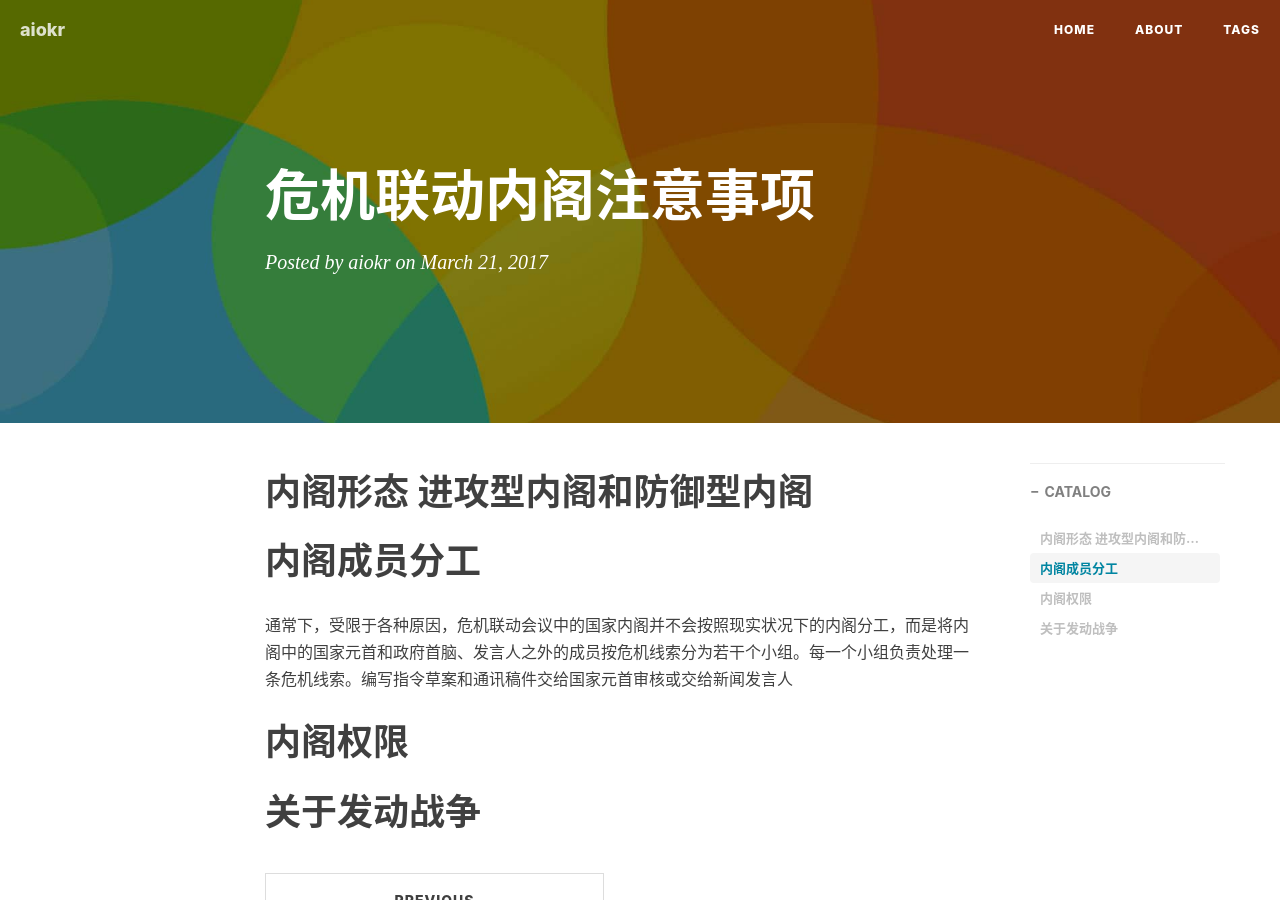
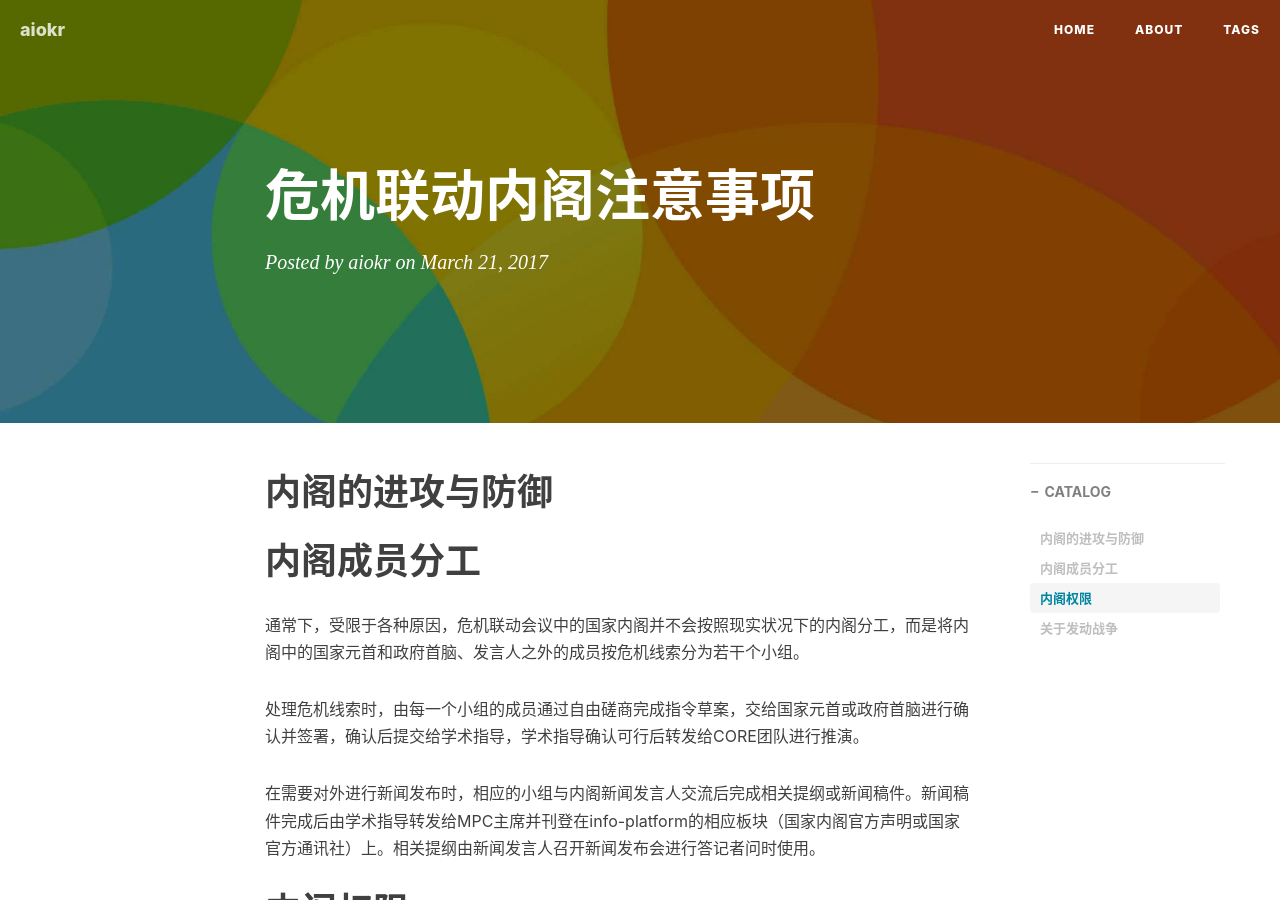
Before and after one commit to aiokr/github-pages-achieve, a Jekyll site: the page built from _posts/2017-03-20-US-Cabinet-2017-cabinet-tips.md, in a window 1280 px wide and 900 px high. Built offline with Jekyll 4.4.1, drawn with Linux system fonts in a browser that asks for light colours; comment, search, counter and statistics services are not loaded.

Commit message:
# 内阁成员分工

```diff
--- a/_posts/2017-03-20-US-Cabinet-2017-cabinet-tips.md
+++ b/_posts/2017-03-20-US-Cabinet-2017-cabinet-tips.md
@@ -5,11 +5,15 @@
 header-img: img/post-bg-miui6.jpg
 catalog: true
 ---
-# 内阁形态 进攻型内阁和防御型内阁
+# 内阁的进攻与防御
 
 # 内阁成员分工
 
-通常下，受限于各种原因，危机联动会议中的国家内阁并不会按照现实状况下的内阁分工，而是将内阁中的国家元首和政府首脑、发言人之外的成员按危机线索分为若干个小组。每一个小组负责处理一条危机线索。编写指令草案和通讯稿件交给国家元首审核或交给新闻发言人
+通常下，受限于各种原因，危机联动会议中的国家内阁并不会按照现实状况下的内阁分工，而是将内阁中的国家元首和政府首脑、发言人之外的成员按危机线索分为若干个小组。
+
+处理危机线索时，由每一个小组的成员通过自由磋商完成指令草案，交给国家元首或政府首脑进行确认并签署，确认后提交给学术指导，学术指导确认可行后转发给CORE团队进行推演。
+
+在需要对外进行新闻发布时，相应的小组与内阁新闻发言人交流后完成相关提纲或新闻稿件。新闻稿件完成后由学术指导转发给MPC主席并刊登在info-platform的相应板块（国家内阁官方声明或国家官方通讯社）上。相关提纲由新闻发言人召开新闻发布会进行答记者问时使用。
 
 # 内阁权限
 
```
